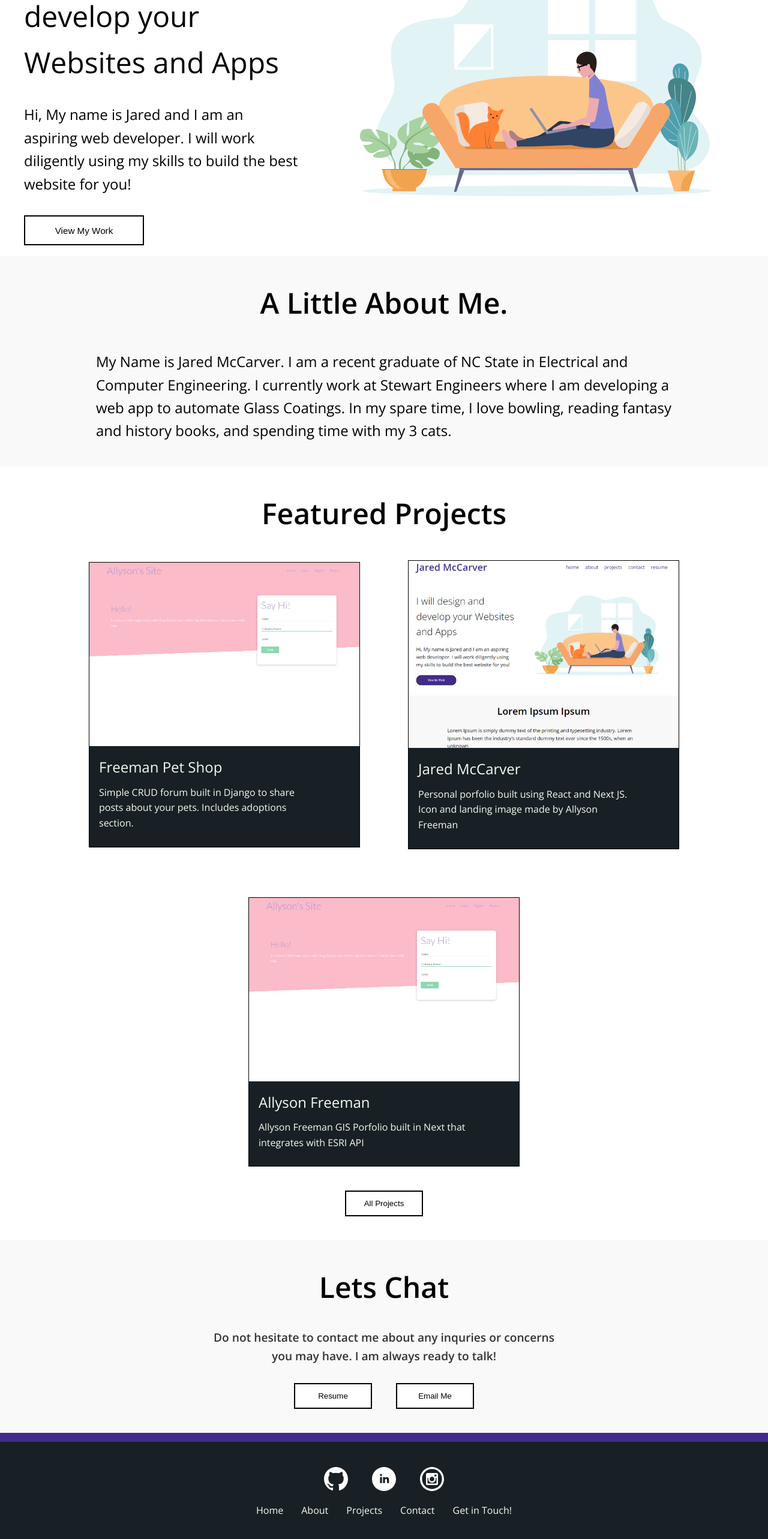
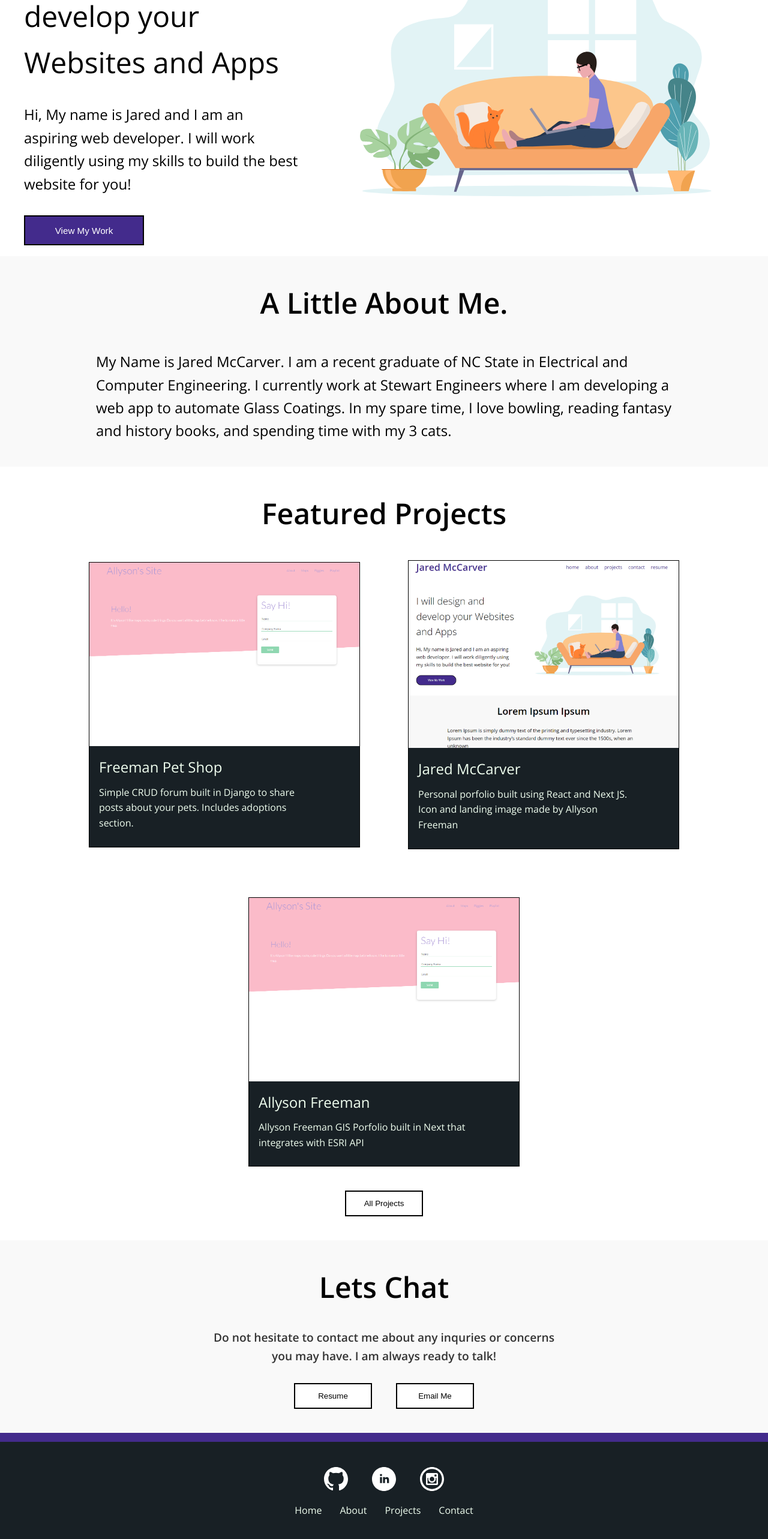
Before and after one commit to jsmccarver/Jared-Porfolio, a Next.js app: page / in a window 1280 px wide. Shown: the part 218-2784 px from the top of the page at 60% size. Built offline with nearby package versions, Linux system fonts and the light colour scheme.

Commit message:
changed colors adn footersa

```diff
--- a/Components/Footer.js
+++ b/Components/Footer.js
@@ -47,16 +47,19 @@ function Footer() {
               <Link href="./">Home</Link>
             </li>
             <li>
-              <a>About</a>
+              <Link href="./about">
+                <a>About</a>
+              </Link>
             </li>
             <li>
-              <a>Projects</a>
+              <Link href="./projects">
+                <a>Projects</a>
+              </Link>
             </li>
             <li>
-              <a>Contact</a>
-            </li>
-            <li>
-              <a>Get in Touch!</a>
+
+                <a  href={"mailto:jared.mccarver@gmail.com"}>Contact</a>
+
             </li>
           </ul>
         </div>
--- a/pages/index.js
+++ b/pages/index.js
@@ -90,7 +90,7 @@ export default function Home() {
               may have. I am always ready to talk!
             </p>
             <div>
-              <Link href="/#projects">
+              <Link href="./Jared McCarver Resume.pdf">
                 <button>Resume</button>
               </Link>
               <button href={"mailto:jared.mccarver@gmail.com"}>Email Me</button>
--- a/styles/Home.module.css
+++ b/styles/Home.module.css
@@ -31,8 +31,8 @@
 .Intro-text button {
   margin-top: 30px;
   padding: 10px 25px;
-  color: black;
-  background-color: transparent;
+  color: white;
+  background-color: #432b8c;
   border: 2px black solid;
   width: 200px;
   height: 50px;
@@ -40,9 +40,9 @@
   transition: background-color 600ms, color 300ms;
 }
 .Intro-text button:hover {
-  background-color: #432b8c;
+  background-color: transparent;
   cursor: pointer;
-  color: white;
+  color: black;
 }
 .Intro-text div:first-of-type {
   display: flex;
```
